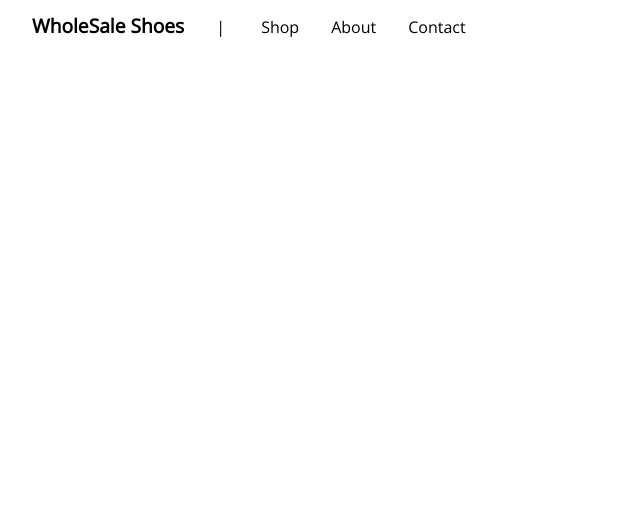
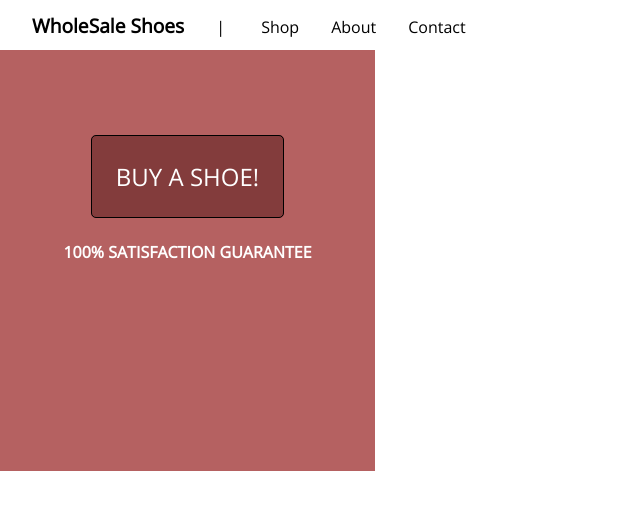
Before and after one commit to jenseneducation-Aleksander-Dimitrijevic/webshop-grupp-projekt, a Vue app: page / in a window 1280 px wide. Shown: the top 510 px of the page, without its empty margins (0-640 px from the left). Built offline with nearby package versions, Linux system fonts and the light colour scheme.

Commit message:
added test for routerlinks that they take oss to right place and link works

```diff
--- a/src/components/Header.vue
+++ b/src/components/Header.vue
@@ -1,13 +1,14 @@
 <template>
   <div class="wrapper">
     <div class="content">
-      <router-link to="/products">Buy a shoe!</router-link>
+      <router-link to="/products" class="button">Buy a shoe!</router-link>
       <h4>100% SATISFACTION GUARANTEE</h4>
     </div>
   </div>
 </template>
 
 <script>
+// import VueRouter from "vue-router";
 export default {};
 </script>
 
--- a/src/views/Home.vue
+++ b/src/views/Home.vue
@@ -1,9 +1,17 @@
+
 <template>
-  <div class="wrapper"></div>
+  <div class="wrapper">
+    <Header />
+  </div>
 </template>
 
 <script>
-export default {};
+import Header from "@/components/Header.vue";
+export default {
+  components: {
+    Header,
+  },
+};
 </script>
 
 <style lang="scss" scoped></style>
```
Also changed, not shown: 1 other file (tests, documents, lock files or other folders).
